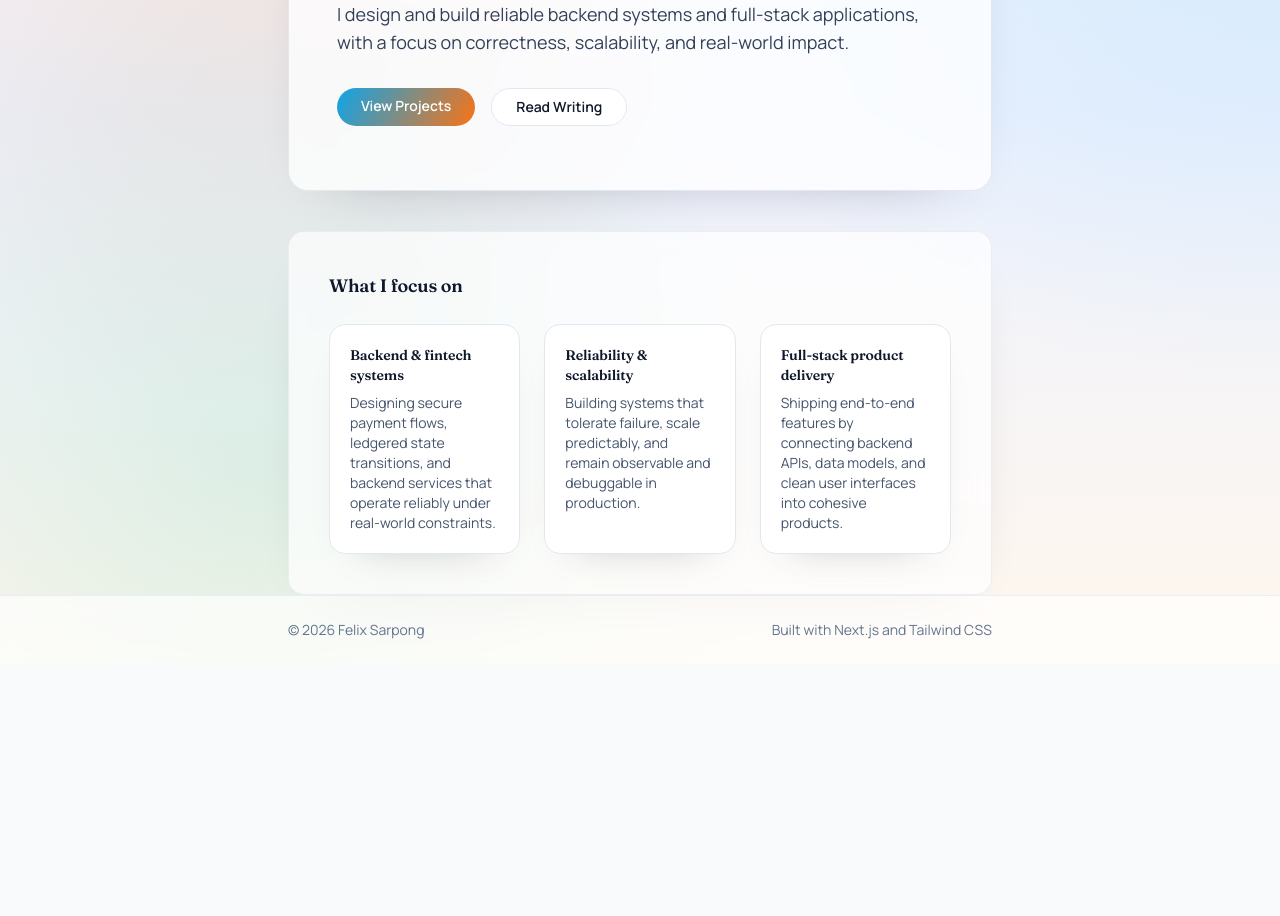
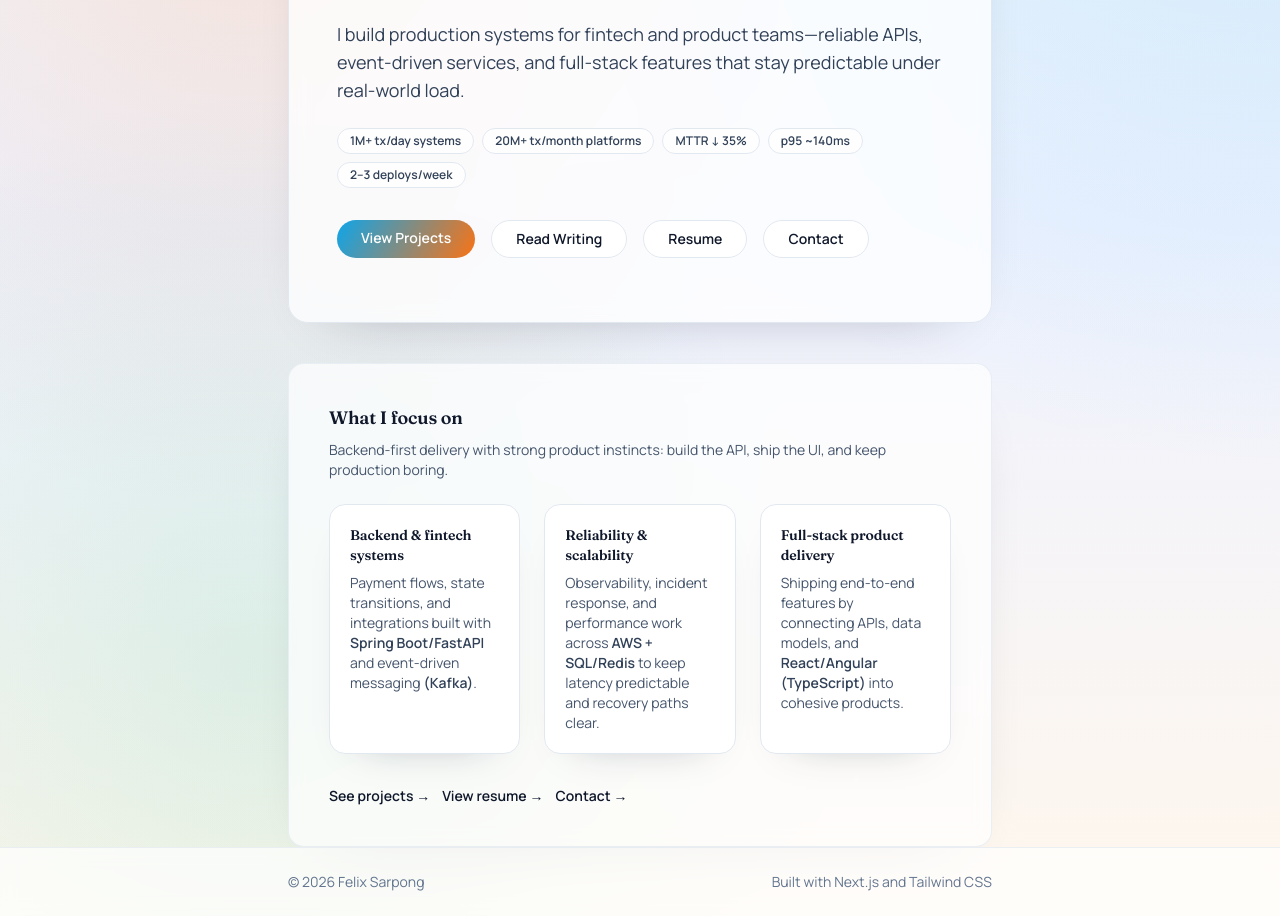
Before and after one commit to felixkwasisarpong/Portfolio, a Next.js app: page / in a window 1280 px wide. Shown: the part 340-1256 px from the top of the page. Before the commit the page ends 1004 px from the top, so only its background shows below. Built offline with nearby package versions, Linux system fonts and the light colour scheme.

Commit message:
chore: ignore Next.js build artifacts

```diff
--- a/app/page.tsx
+++ b/app/page.tsx
@@ -6,27 +6,46 @@ export default function HomePage() {
     <Container>
       {/* Hero */}
       <section className="panel mt-10 px-8 py-12 sm:px-12 sm:py-16">
-        <p className="eyebrow">
-          Felix Sarpong
-        </p>
+        <p className="eyebrow">Felix Sarpong</p>
 
         <h1 className="gradient-text mt-4 text-3xl font-semibold sm:text-4xl">
-          Backend & Full-Stack Software Engineer
+          Backend-first Full-Stack Software Engineer
         </h1>
 
         <p className="mt-3 text-sm font-semibold uppercase tracking-[0.2em] text-slate-500">
-          Fintech • Distributed Systems • Product Engineering
+          Java/Spring Boot • Python/FastAPI • AWS • Kafka • React/Angular
         </p>
 
         <p className="mt-6 max-w-2xl text-lg text-slate-700">
-          I design and build reliable backend systems and full-stack applications,
-          with a focus on correctness, scalability, and real-world impact.
+          I build production systems for fintech and product teams—reliable APIs,
+          event-driven services, and full-stack features that stay predictable
+          under real-world load.
         </p>
+
+        {/* Proof/metrics row */}
+        <div className="mt-6 flex flex-wrap gap-2">
+          <span className="rounded-full border border-slate-200 bg-white/70 px-3 py-1 text-xs font-semibold text-slate-700">
+            1M+ tx/day systems
+          </span>
+          <span className="rounded-full border border-slate-200 bg-white/70 px-3 py-1 text-xs font-semibold text-slate-700">
+            20M+ tx/month platforms
+          </span>
+          <span className="rounded-full border border-slate-200 bg-white/70 px-3 py-1 text-xs font-semibold text-slate-700">
+            MTTR ↓ 35%
+          </span>
+          <span className="rounded-full border border-slate-200 bg-white/70 px-3 py-1 text-xs font-semibold text-slate-700">
+            p95 ~140ms
+          </span>
+          <span className="rounded-full border border-slate-200 bg-white/70 px-3 py-1 text-xs font-semibold text-slate-700">
+            2–3 deploys/week
+          </span>
+        </div>
 
         <div className="mt-8 flex flex-wrap gap-4">
           <Link
             href="/projects"
             className="btn-primary px-6 py-2 text-sm font-semibold"
+            aria-label="View projects"
           >
             View Projects
           </Link>
@@ -34,8 +53,26 @@ export default function HomePage() {
           <Link
             href="/writing"
             className="btn-secondary px-6 py-2 text-sm font-semibold"
+            aria-label="Read writing"
           >
             Read Writing
+          </Link>
+
+          {/* Add high-intent CTAs */}
+          <Link
+            href="/resume"
+            className="btn-secondary px-6 py-2 text-sm font-semibold"
+            aria-label="View resume"
+          >
+            Resume
+          </Link>
+
+          <Link
+            href="/contact"
+            className="btn-secondary px-6 py-2 text-sm font-semibold"
+            aria-label="Contact"
+          >
+            Contact
           </Link>
         </div>
       </section>
@@ -43,6 +80,10 @@ export default function HomePage() {
       {/* Focus areas */}
       <section className="mt-10 rounded-2xl border border-slate-200/70 bg-white/70 p-8 shadow-[0_20px_60px_-48px_rgba(15,23,42,0.45)] backdrop-blur sm:p-10">
         <h2 className="text-lg font-semibold text-slate-900">What I focus on</h2>
+        <p className="mt-2 max-w-2xl text-sm text-slate-600">
+          Backend-first delivery with strong product instincts: build the API,
+          ship the UI, and keep production boring.
+        </p>
 
         <div className="mt-6 grid gap-6 sm:grid-cols-3">
           <div className="card p-5">
@@ -50,8 +91,12 @@ export default function HomePage() {
               Backend & fintech systems
             </h3>
             <p className="mt-2 text-sm text-slate-600">
-              Designing secure payment flows, ledgered state transitions, and
-              backend services that operate reliably under real-world constraints.
+              Payment flows, state transitions, and integrations built with{" "}
+              <span className="font-semibold text-slate-700">
+                Spring Boot/FastAPI
+              </span>{" "}
+              and event-driven messaging{" "}
+              <span className="font-semibold text-slate-700">(Kafka)</span>.
             </p>
           </div>
 
@@ -60,8 +105,11 @@ export default function HomePage() {
               Reliability & scalability
             </h3>
             <p className="mt-2 text-sm text-slate-600">
-              Building systems that tolerate failure, scale predictably, and
-              remain observable and debuggable in production.
+              Observability, incident response, and performance work across{" "}
+              <span className="font-semibold text-slate-700">
+                AWS + SQL/Redis
+              </span>{" "}
+              to keep latency predictable and recovery paths clear.
             </p>
           </div>
 
@@ -70,10 +118,35 @@ export default function HomePage() {
               Full-stack product delivery
             </h3>
             <p className="mt-2 text-sm text-slate-600">
-              Shipping end-to-end features by connecting backend APIs, data models,
-              and clean user interfaces into cohesive products.
+              Shipping end-to-end features by connecting APIs, data models, and{" "}
+              <span className="font-semibold text-slate-700">
+                React/Angular (TypeScript)
+              </span>{" "}
+              into cohesive products.
             </p>
           </div>
+        </div>
+
+        {/* Optional: a small secondary CTA row */}
+        <div className="mt-8 flex flex-wrap gap-3">
+          <Link
+            href="/projects"
+            className="text-sm font-semibold text-slate-700 underline decoration-slate-300 underline-offset-4 hover:text-slate-900"
+          >
+            See projects →
+          </Link>
+          <Link
+            href="/resume"
+            className="text-sm font-semibold text-slate-700 underline decoration-slate-300 underline-offset-4 hover:text-slate-900"
+          >
+            View resume →
+          </Link>
+          <Link
+            href="/contact"
+            className="text-sm font-semibold text-slate-700 underline decoration-slate-300 underline-offset-4 hover:text-slate-900"
+          >
+            Contact →
+          </Link>
         </div>
       </section>
     </Container>
```
Also changed, not shown: content/projects/Canon-AI.md (+73 -1 lines), 1 other file (tests, documents, lock files or other folders).
